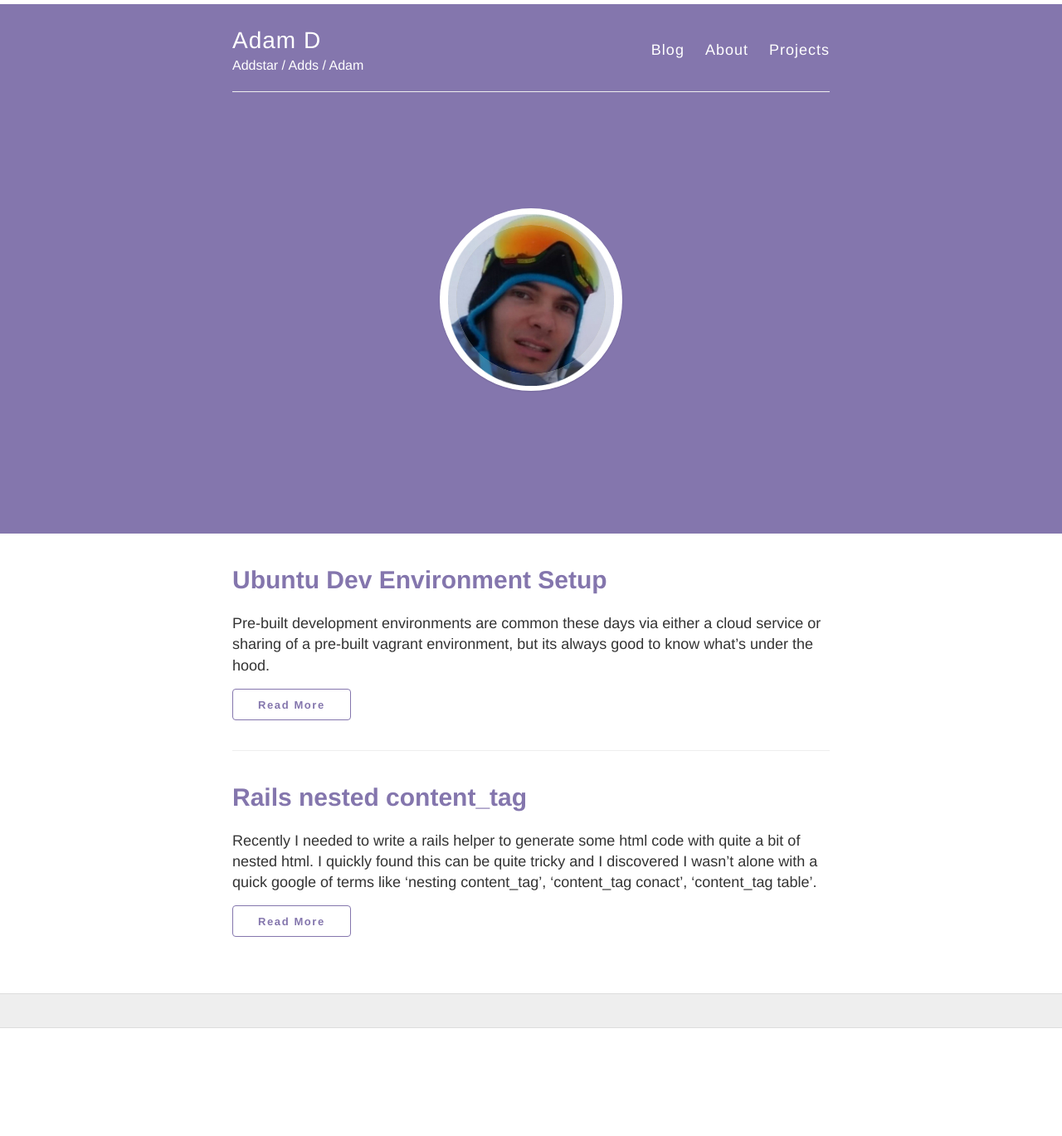
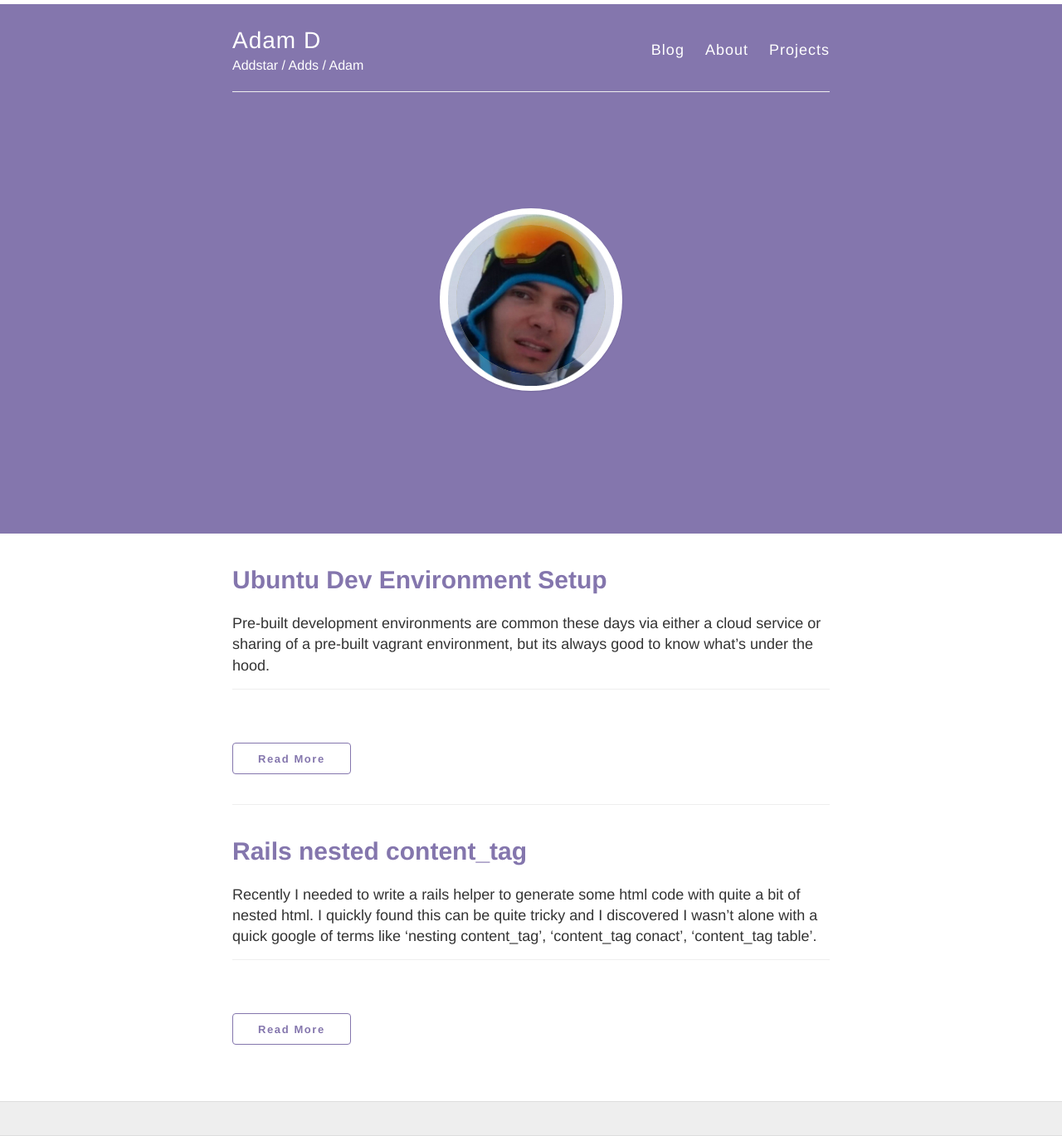
Before and after one commit to addstar34/addstar34.github.io, a Jekyll site: the page built from index.html, in a window 1280 px wide. Shown: the whole page at 83% size. Built offline with Jekyll 4.4.1, drawn with Linux system fonts in a browser that asks for light colours; nearby versions of some CDN libraries; before the commit the page ends 1239 px from its top, so only the background shows below that.

Commit message:
minor style update

```diff
--- a/_sass/_jekyll-mono.scss
+++ b/_sass/_jekyll-mono.scss
@@ -34,6 +34,10 @@
            color: darken($hl-color,20);
          }
      }
+ }
+ .entry {
+   border-bottom: 1px solid #eee;
+   margin-bottom: 4rem;
  }
 
 /*
```
